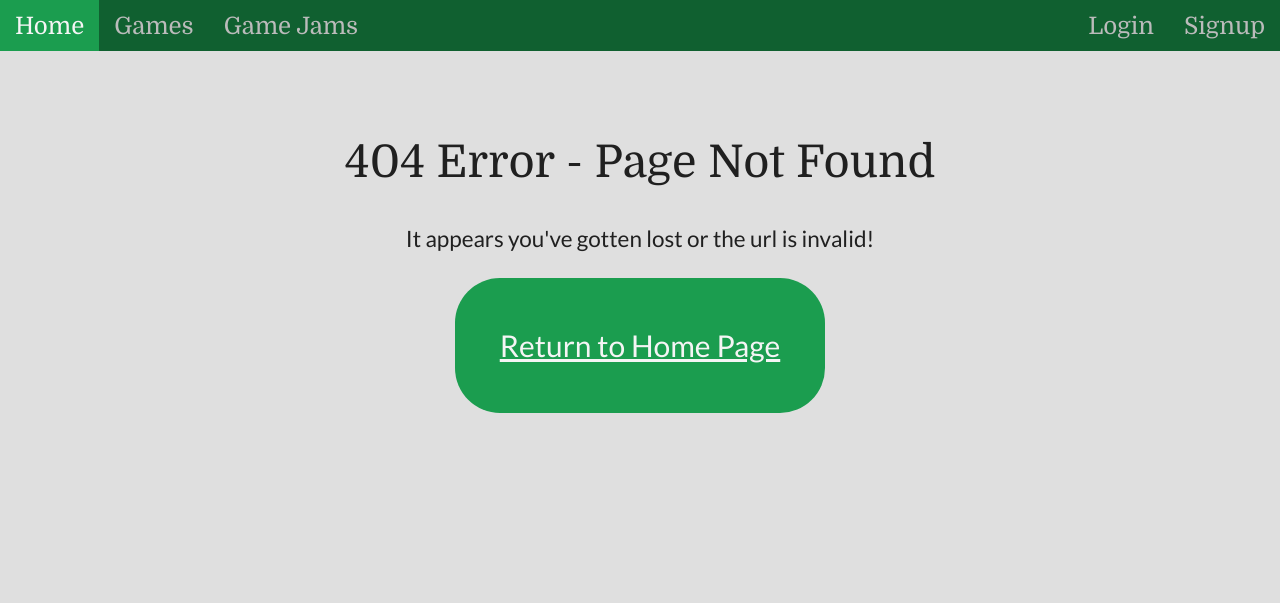
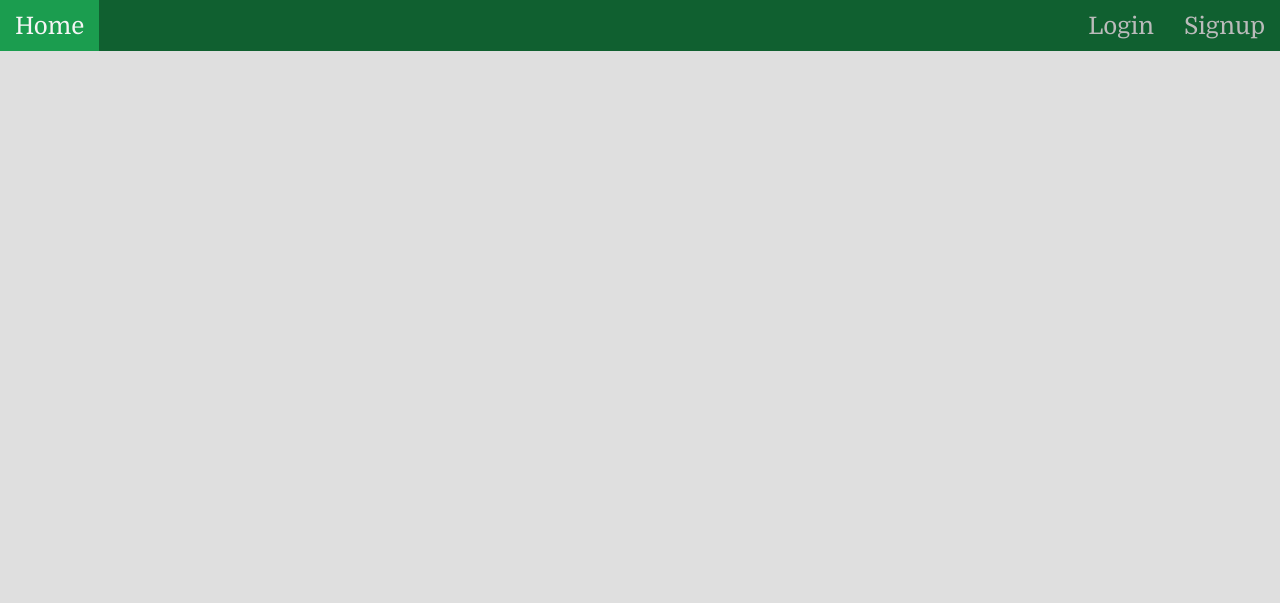
Before and after one commit to Exponential182/BHS-Game-Hub, a Flask app: page /quilltest in a window 1280 px wide. Shown: the top 603 px of the page. Run offline with Flask 3, Linux system fonts and the light colour scheme.

Commit message:
Replaced home page with game page, started working on quill editor

```diff
--- a/routes.py
+++ b/routes.py
@@ -32,12 +32,6 @@ def load_user(user_id):
     if data is None:
         return None
     return data
-
-
-@main_bp.route("/")
-def home():
-    """Render the home page."""
-    return render_template("home.html")
 
 
 @auth_bp.route("/login", methods=["GET", "POST"])
@@ -76,7 +70,8 @@ def signup():
             statement = select(User).where(User.email == email)
             user_info = db.session.execute(statement.limit(1)).first()
             if user_info:
-                return redirect(url_for("auth.login"))  # Add error message?
+                flash("An account already exists with that email.")
+                return redirect(url_for("auth.login"))
 
             new_user = User(
                 email=email,
@@ -87,7 +82,7 @@ def signup():
             db.session.add(new_user)
             db.session.commit()
             login_user(new_user, remember=signup_form.remember)
-            return redirect(url_for("main.home"))
+            return redirect(url_for("main.games"))
         else:
             flash("The passwords didn't match.")
     return render_template("signup.html", form=signup_form)
@@ -100,7 +95,7 @@ def logout():
     return redirect(url_for("main.home"))
 
 
-@main_bp.route("/games")
+@main_bp.route("/")
 def games():
     """Render the game catelouge page."""
     statement = select(Game)
@@ -161,3 +156,8 @@ def internal_server_error(_error):
         return render_template("static_500.html")
 
     return render_template("500.html")
+
+
+@main_bp.route("/quilltest")
+def quill():
+    return render_template("quill.html")
--- a/templates/404.html
+++ b/templates/404.html
@@ -9,7 +9,7 @@
     <p class="error-description">It appears you've gotten lost or the url is invalid!</p>
     <br>
     <div class="error-return">
-        <a href="{{url_for('main.home')}}">Return to Home Page</a>
+        <a href="{{url_for('main.games')}}">Return to Home Page</a>
         <hr id="error-button-seperator">
         <a id="back-button" href="javascript:void(0)">Go Back</a>
     </div>
--- a/templates/500.html
+++ b/templates/500.html
@@ -9,7 +9,7 @@
     <p class="error-description">It appears something has gone wrong on our end, please try again later!</p>
     <br>
     <div class="error-return">
-        <a href="{{url_for('main.home')}}">Return to Home Page</a>
+        <a href="{{url_for('main.games')}}">Return to Home Page</a>
         <hr id="error-button-seperator">
         <a id="back-button" href="javascript:void(0)">Go Back</a>
     </div>
--- a/templates/navbar.html
+++ b/templates/navbar.html
@@ -1,10 +1,8 @@
 <nav class="navbar-flex title">
-    <a href="/" class="navbar-link">Home</a>
-    <a href="/games" class="navbar-link">Games</a>
-    <a href="/jams" class="navbar-link">Game Jams</a>
+    <a href="{{url_for('main.games')}}" class="navbar-link">Home</a>
 
     {% if current_user.is_authenticated %}
-        <a href="/logout" class="navbar-link flex-align-right">Logout</a>
+        <a href="{{url_for('auth.logout')}}" class="navbar-link flex-align-right">Logout</a>
         <p class="current-user">
             {{current_user.username}}
             <svg xmlns="http://www.w3.org/2000/svg" width="16" height="16" viewBox="0 0 24 24" fill="none" stroke="white" stroke-width="2" stroke-linecap="round" stroke-linejoin="round" style="vertical-align: middle;">
--- /dev/null
+++ b/templates/quill.html
@@ -0,0 +1,7 @@
+{% extends "layout.html" %}
+{% block content %}
+
+
+
+<script type="module" src="" defer></script>
+{% endblock %}
```
Also changed, not shown: templates/home.html (deleted, +0 -15 lines), instance/game_hub.db.
